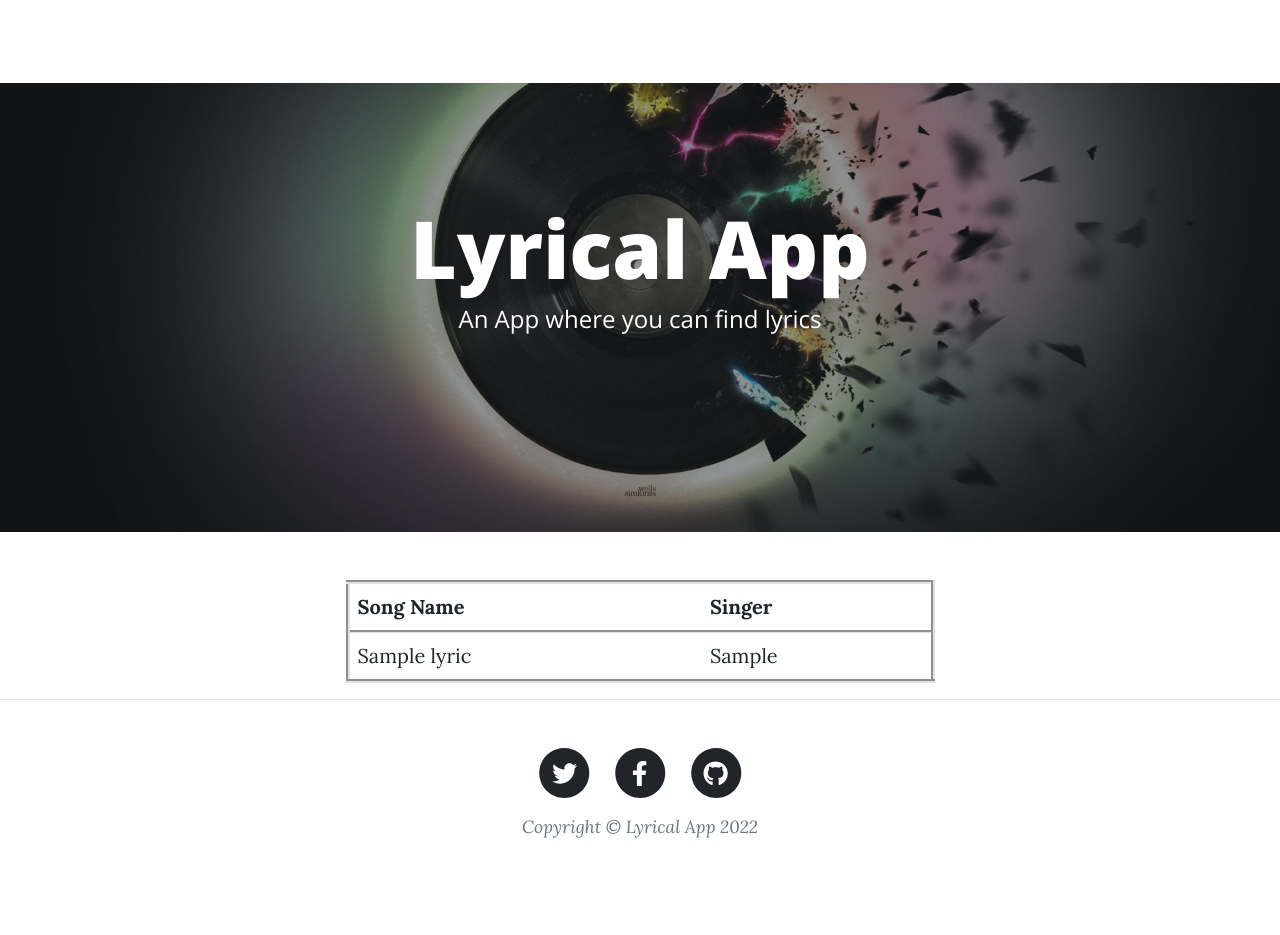
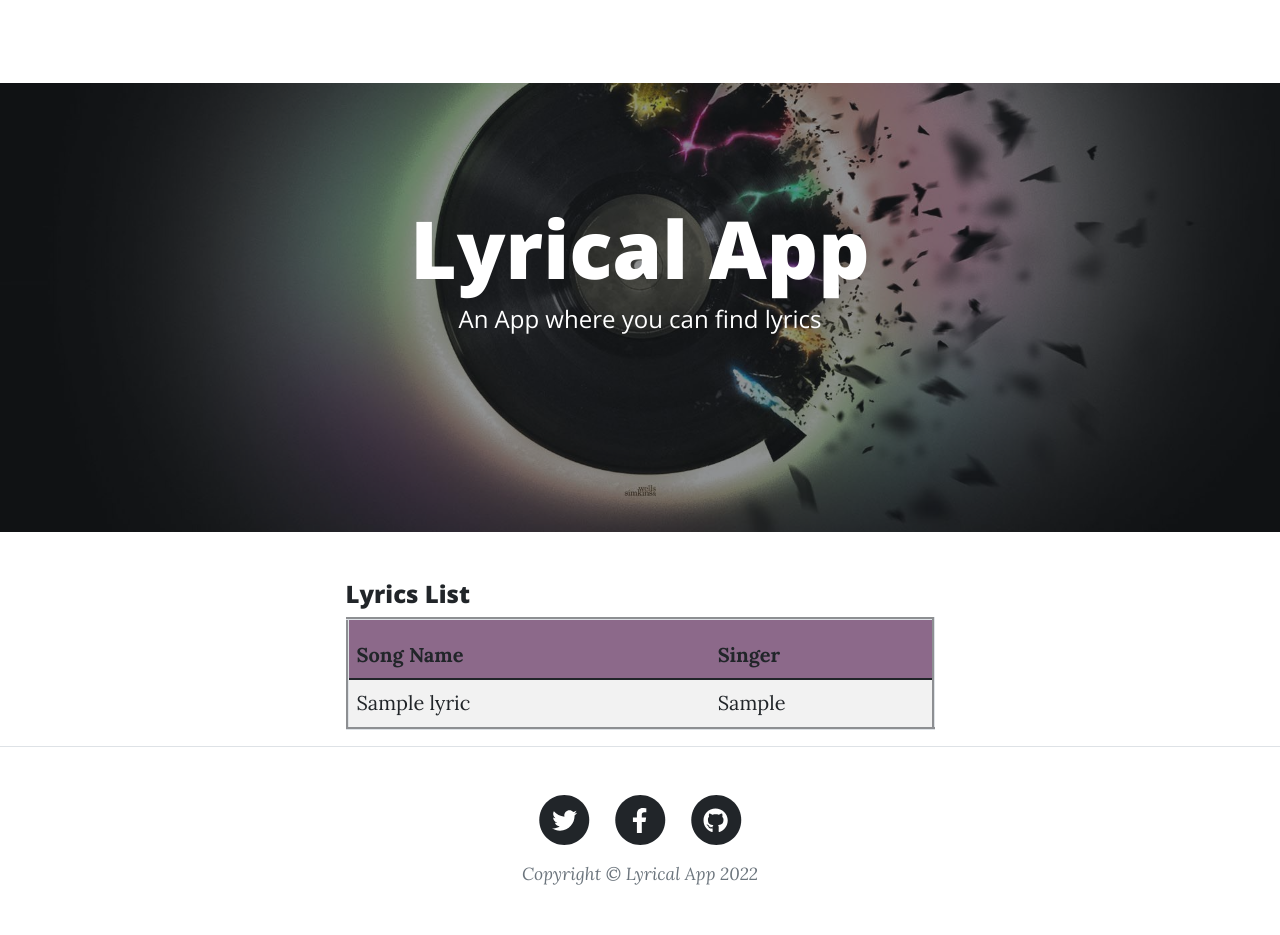
Before and after one commit to sajjad-yousuf-96/LYRICAL_APP, a Django app: page / in a window 1280 px wide. Before the commit the page ends 889 px from the top, so only its background shows below. Run offline with Django 4.2, Linux system fonts and the light colour scheme; tables that the repository leaves empty hold one stand-in row (Sample ...); some libraries are stand-ins or nearby versions.

Commit message:
Add files via upload

```diff
--- a/auto_web/templates/auto_web/index.html
+++ b/auto_web/templates/auto_web/index.html
@@ -17,17 +17,51 @@
         <link href="{% static 'css/style.css' %}" rel="stylesheet" />
     </head>
     <style>
-        table{
+        table {
+            border-spacing: 1;
+            border-collapse: collapse;
+            background: white;
+            overflow: hidden;
+            width: 100%;
+            margin: 0 auto;
+            position: relative;
             border-style: groove;
-            border-width: 4px;
-        }
-        tr{
-            border-style: groove;
-        }
-        td,th{
+          }
 
-            padding:13px 32px;
-        }
+          table td, table th {
+            padding-left: 8px;
+          }
+          table thead tr {
+            height: 60px;
+            background: #8c698a;
+          }
+          table tbody tr {
+            height: 50px;
+          }
+          table tbody tr:last-child {
+            border: 0;
+          }
+          table td, table th {
+            text-align: left;
+          }
+          table td.l, table th.l {
+            text-align: right;
+          }
+          table td.c, table th.c {
+            text-align: center;
+          }
+          table td.r, table th.r {
+            text-align: center;
+          }
+          .column1 {
+            width: 260px;
+            padding-left: 40px;
+          }
+
+          .column2 {
+            width: 160px;
+          }
+
     </style>
     <body>
         <!-- Navigation-->
@@ -63,7 +97,24 @@
         <div class="container px-4 px-lg-5">
             <div class="row gx-4 gx-lg-5 justify-content-center">
                 <div class="col-md-10 col-lg-8 col-xl-7">
-                    <table class="table"    >
+                    <h4>Lyrics List</h4>
+                    <table class="table table-striped">
+                        <thead>
+                            <tr class="table100-head">
+                                <th class="column1">Song Name</th>
+                                <th class="column2">Singer</th>
+                            </tr>
+                        </thead>
+                        <tbody>
+                            {% for post in page_obj.object_list %}
+                                <tr>
+                                    <td class="column1"><a href="{% url 'lyrics_page' post.id  %}">{{post.song_name}}</a></td>
+                                    <td class="column2">{{post.song_artist}}</td>
+                                </tr>
+                            {% endfor %}
+                        </tbody>
+                    </table>
+                    <!-- <table class="table">
                         <tr>
                             <th>Song Name</th>
                             <th>Singer</th>
```
Also changed, not shown: other parts of auto_web/templates/auto_web/index.html (+2 -2 lines), auto_web/templates/auto_web/post.html (+7 -4 lines).
